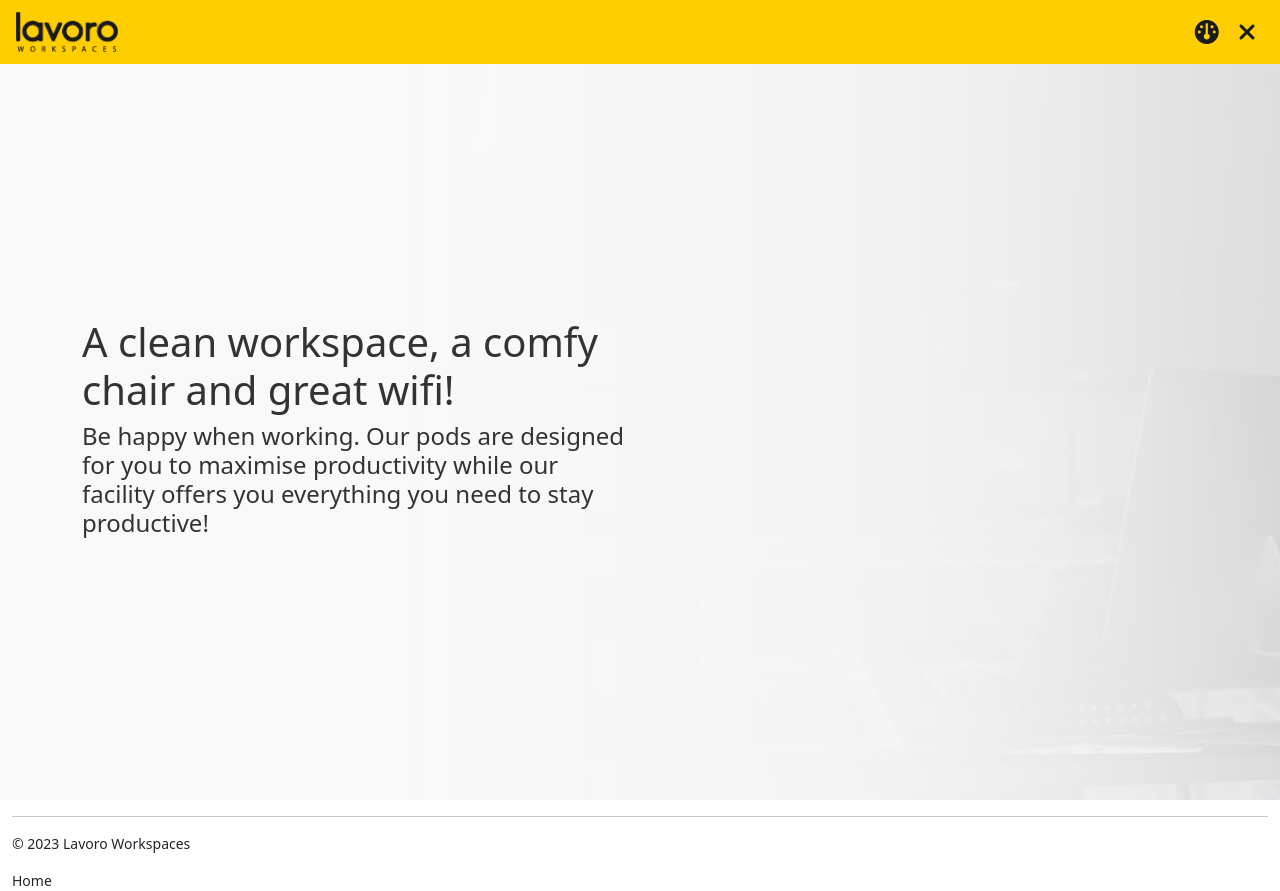
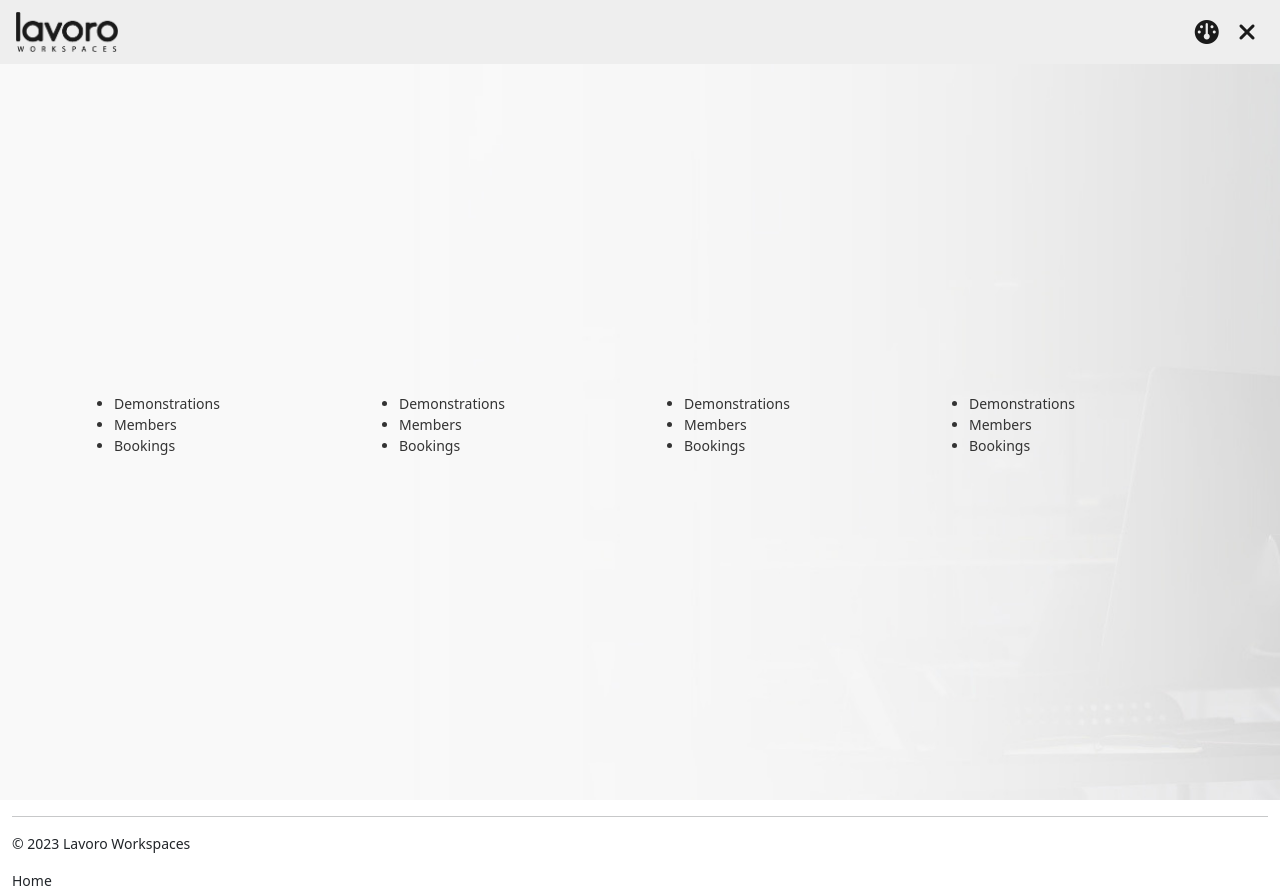
Before and after one commit to ivankrauseza/ci-project4, a Django app: page / in a window 1280 px wide. Run offline with Django 4.2, Linux system fonts and the light colour scheme; a user stored in the database is signed in; some libraries are stand-ins or nearby versions.

Commit message:
change some layouts and styling all round

```diff
--- a/booking/templates/index.html
+++ b/booking/templates/index.html
@@ -14,20 +14,39 @@
                 <div class="row">
 
                     {% if user.is_authenticated %}
-
                         {% if user.is_staff %}
-                            <div class="col-xs-12 col-sm-6">
-                                <h1>A clean workspace, a comfy chair and great wifi!</h1>
-                                <h4>
-                                    Be happy when working. Our pods are designed for you to
-                                    maximise productivity while our facility offers you
-                                    everything you need to stay productive!
-                                </h4>
+                        <!--ADMIN VIEW-->
+                            <div class="col-xs-12 col-sm-3">
+                                <ul>
+                                    <li>Demonstrations</li>
+                                    <li>Members</li>
+                                    <li>Bookings</li>
+                                </ul>
                             </div>
-                            <div class="col-xs-12 col-sm-6">
+                            <div class="col-xs-12 col-sm-3">
+                                <ul>
+                                    <li>Demonstrations</li>
+                                    <li>Members</li>
+                                    <li>Bookings</li>
+                                </ul>
+                            </div>
+                            <div class="col-xs-12 col-sm-3">
+                                <ul>
+                                    <li>Demonstrations</li>
+                                    <li>Members</li>
+                                    <li>Bookings</li>
+                                </ul>
+                            </div>
+                            <div class="col-xs-12 col-sm-3">
+                                <ul>
+                                    <li>Demonstrations</li>
+                                    <li>Members</li>
+                                    <li>Bookings</li>
+                                </ul>
                             </div>
                         {% endif %}
                         {% if not user.is_staff %}
+                        <!--CUSTOMER VIEW-->
                         <div class="col-xs-12 col-sm-6 my-auto">
                             <div class="temp">
                                 <h3>Official Booking form:</h3>
@@ -49,15 +68,16 @@
                         </div>
                         {% endif %}
                         {% else %}
+                        <!--GUEST VIEW-->
                         <div class="col-xs-12 col-sm-6">
                             <h1>A comfy workspace and great wifi!</h1>
                             <h4>
                                 Our pods are designed for you to  maximise productivity
-                                while our facility also offers you comfort at every level!
+                                while our facility offers you comfort at every level!
                             </h4>
-                            <button type="button" class="btn btn-primary" data-bs-toggle="modal" data-bs-target="#exampleModal">
-                                WANT TO TRY IT OUT?
-                            </button>
+                            <hr/>
+                            <h6>Want to experience it in person?</h6>
+                            <a href="{% url 'demo' %}" class="btn btn-success">Book a Demo</a>
                         </div>
                         <div class="col-xs-12 col-sm-12">
                         </div>
--- a/booking/views.py
+++ b/booking/views.py
@@ -18,6 +18,10 @@ def custom_login_redirect(request):
         return redirect('login')
 
 
+def demo_success(request):
+    return render(request, 'demo_success.html')
+
+
 def demo(request):
 
     if request.method == 'POST':
--- a/lavoro/urls.py
+++ b/lavoro/urls.py
@@ -8,6 +8,7 @@ from django.contrib.staticfiles.urls import staticfiles_urlpatterns
 urlpatterns = [
     path('', views.index, name='index'),
     path('demo/', views.demo, name='demo'),
+    path('demo/success/', views.demo_success, name='demo_success'),
     path('admin/', admin.site.urls),
     path('accounts/', include('allauth.urls')),
     path('custom-login-redirect/', views.custom_login_redirect, name='custom_login_redirect'),
--- a/static/css/styles.css
+++ b/static/css/styles.css
@@ -38,12 +38,14 @@ header, footer, main, nav, section, aside, article {
 }
 
 #hdr {
+  position: relative;
+  z-index: 2;
+  position: fixed;
   height: 64px;
   line-height: 40px;
   padding: 12px 16px;
-  background: #ffce00;
+  background: #eee;
   color: #fff;
-  position: relative;
 }
 #hdr .logo {
   float: left;
@@ -100,7 +102,8 @@ main a:hover {
 main section {
   background-color: #f6f6f6;
   position: relative;
-  padding: 0em;
+  padding: 64px 0 0 0;
+  min-height: 100vh;
 }
 main section .hero_hme {
   color: #333;
@@ -118,13 +121,6 @@ main section .hero_hme {
 main section .hero_hme .inner {
   width: 100%;
   height: 100%;
-}
-main section header {
-  background-color: #fff;
-  border-radius: 8px;
-  margin: 2em 0;
-  padding: 8px;
-  font-size: 12px;
 }
 main section aside {
   float: left;
@@ -179,6 +175,13 @@ main section aside nav.members {
 }
 main section aside nav.dashboard {
   background-color: none;
+}
+main section article header {
+  background-color: #fff;
+  border-radius: 8px;
+  margin: 0 0 2em 0;
+  padding: 8px;
+  font-size: 12px;
 }
 main section article ul.key {
   float: left;
@@ -246,4 +249,7 @@ main section article table tr.green td {
     font-size: 16px;
     padding: 4px 0;
   }
+}
+.active {
+  background-color: pink;
 }/*# sourceMappingURL=styles.css.map */
--- a/static/css/styles.scss
+++ b/static/css/styles.scss
@@ -39,12 +39,15 @@ header, footer, main, nav, section, aside, article {
 }
 
 #hdr {
+    position: relative;
+    z-index: 2;
+    position: fixed;
     height: 64px;
     line-height: 40px;
     padding: 12px 16px;
-    background: #ffce00;
+    //background: #ffce00;
+    background: #eee;
     color: #fff;
-    position: relative;
     .logo {
         float: left;
         width: auto;
@@ -100,7 +103,8 @@ main {
     section {
         background-color: #f6f6f6;
         position: relative;
-        padding:0em;
+        padding: 64px 0 0 0;
+        min-height:calc(100vh);
         .hero_hme {
             color: #333;
             padding: 3em;
@@ -117,13 +121,6 @@ main {
                 width: 100%;
                 height: 100%;
             }
-        }
-        header {
-            background-color: #fff;
-            border-radius: 8px;
-            margin: 2em 0;
-            padding: 8px;
-            font-size: 12px;
         }
         aside {
             float: left;
@@ -180,6 +177,13 @@ main {
             }
         }
         article {
+            header {
+                background-color: #fff;
+                border-radius: 8px;
+                margin: 0 0 2em 0;
+                padding: 8px;
+                font-size: 12px;
+            }
             ul.key {
                 float: left;
                 width: 100%;
@@ -260,3 +264,7 @@ main {
         }
     }
   }
+
+  .active {
+    background-color: pink;
+  }
--- a/static/js/scripts.js
+++ b/static/js/scripts.js
@@ -16,4 +16,10 @@ $(document).ready(function () {
         e.preventDefault();
         $(this).attr("autocomplete", "off");
      });
+
+     var loc = window.location.href; // returns the full URL
+    if(/dashboard/.test(loc)) {
+      $('#dashboard').addClass('active');
+    }
+
 });
--- a/templates/base.html
+++ b/templates/base.html
@@ -34,7 +34,7 @@
             {% if user.is_authenticated %}
 
                 {% if user.is_staff %}
-                <a href="{% url 'dashboard' %}">
+                <a id="dashboard" href="{% url 'dashboard' %}">
                     <i class="fa-solid fa-gauge"></i>
                 </a>
                 {% endif%}
```
Also changed, not shown: booking/templates/demo_success.html (added, +16 -0 lines), dashboard/templates/base_dashboard.html (+11 -7 lines), README.md, db.sqlite3, 1 other file.
